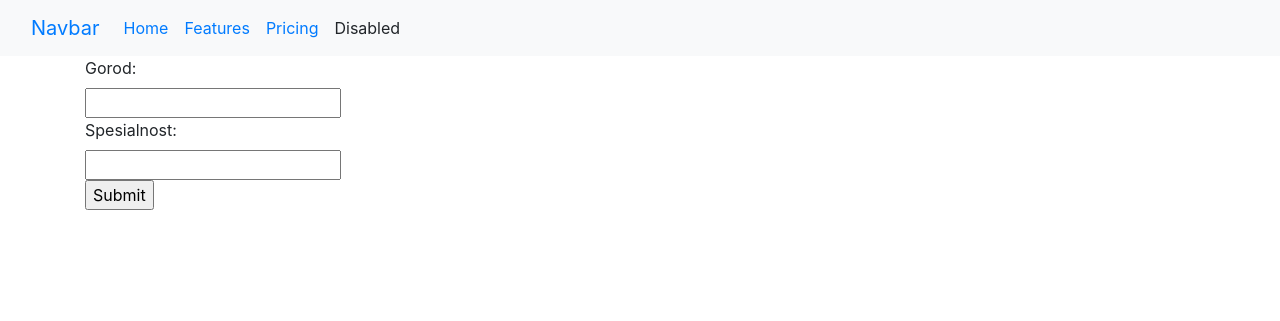
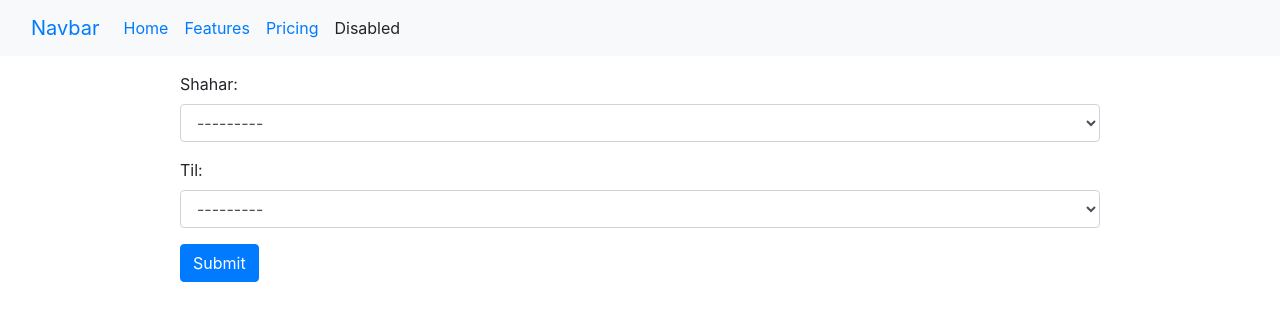
Before and after one commit to satipoff/scraping_service, a Django app: page / in a window 1280 px wide. Shown: the top 321 px of the page. Run offline with Django 4.2, Linux system fonts and the light colour scheme; tables that the repository leaves empty hold one stand-in row (values such as "Sample post").

Commit message:
[INFO]: (021/005) Modified 🚀

```diff
--- a/src/scraping/forms.py
+++ b/src/scraping/forms.py
@@ -1,8 +1,23 @@
 from django import forms
 
-from src.scraping.models import City, Language
+from .models import City, Language
 
 
 class FindForm(forms.Form):
-    city = forms.ModelChoiceField(queryset=City.objects.all())
-    language = forms.ModelChoiceField(queryset=Language.objects.all())
+
+    city = forms.ModelChoiceField(
+        queryset=City.objects.all(),
+        to_field_name="slug",
+        required=False,
+        widget=forms.Select(attrs={"class": "form-control"}),
+        label='Shahar',
+    )
+
+    language = forms.ModelChoiceField(
+        queryset=Language.objects.all(),
+        to_field_name="slug",
+        required=False,
+        widget=forms.Select(attrs={"class": "form-control"}),
+        label='Til',
+
+    )
--- a/src/scraping/templates/scraping/home.html
+++ b/src/scraping/templates/scraping/home.html
@@ -13,12 +13,17 @@
         </div>
 
 {% endfor %}
+<div class="row">
+    <div class="col-md-10 mx-auto my-3">
+        <form method="GET" action="">
+            <div class="form-group">
+                {{ form.as_p }}
+            </div>
+            <button type="submit" class="btn btn-primary">Submit</button>
+<!--            <input type="submit", value="Submit">-->
+        </form>
+    </div>
 
-<form method="GET", action="">
-    <label>Gorod:</label><br>
-    <input type="text" name="city"><br>
-    <label>Spesialnost:</label><br>
-    <input type="text" name="language"><br>
-    <input type="submit", value="Submit">
-</form>
+</div>
+
 {% endblock %}
--- a/src/scraping/views.py
+++ b/src/scraping/views.py
@@ -1,12 +1,13 @@
 import datetime
 from django.shortcuts import render
+
+from .forms import FindForm
 from .models import Vacancy
 
 
 def home_page(request):
-    date = datetime.datetime.now().date()
-    user = 'Akbar'
 
+    form = FindForm()
     city = request.GET.get('city')
     language = request.GET.get('language')
     qs = []
@@ -14,12 +15,12 @@ def home_page(request):
     if city or language:
         _filter = {}
         if city:
-            _filter['city__name'] = city
+            _filter['city__slug'] = city
         if language:
-            _filter['language__name'] = language
+            _filter['language__slug'] = language
 
         qs = Vacancy.objects.filter(**_filter)
 
-    _context = {'date': date, 'user': user, 'object_list': qs}
+    _context = {'object_list': qs, 'form': form}
 
     return render(request, 'scraping/home.html', _context)
--- a/src/templates/scraping/base.html
+++ b/src/templates/scraping/base.html
@@ -8,8 +8,7 @@
 
 
     <!-- Bootstrap CSS -->
-    <link rel="stylesheet" href="https://cdn.jsdelivr.net/npm/bootstrap@4.3.1/dist/css/bootstrap.min.css" integrity="sha384-ggOyR0iXCbMQv3Xipma34MD+dH/1fQ784/j6cY/iJTQUOhcWr7x9JvoRxT2MZw1T" crossorigin="anonymous">
-    <title>{% block title %}Mening End Zo'r Saytim{% endblock %}</title>
+    <link rel="stylesheet" href="https://cdn.jsdelivr.net/npm/bootstrap@4.1.3/dist/css/bootstrap.min.css" integrity="sha384-MCw98/SFnGE8fJT3GXwEOngsV7Zt27NXFoaoApmYm81iuXoPkFOJwJ8ERdknLPMO" crossorigin="anonymous">    <title>{% block title %}Mening End Zo'r Saytim{% endblock %}</title>
   </head>
   <body>
     <nav class="navbar navbar-expand-lg bg-light">
@@ -44,8 +43,8 @@
     <!-- Optional JavaScript -->
     <!-- jQuery first, then Popper.js, then Bootstrap JS -->
     <script src="https://code.jquery.com/jquery-3.3.1.slim.min.js" integrity="sha384-q8i/X+965DzO0rT7abK41JStQIAqVgRVzpbzo5smXKp4YfRvH+8abtTE1Pi6jizo" crossorigin="anonymous"></script>
-    <script src="https://cdn.jsdelivr.net/npm/popper.js@1.14.7/dist/umd/popper.min.js" integrity="sha384-UO2eT0CpHqdSJQ6hJty5KVphtPhzWj9WO1clHTMGa3JDZwrnQq4sF86dIHNDz0W1" crossorigin="anonymous"></script>
-    <script src="https://cdn.jsdelivr.net/npm/bootstrap@4.3.1/dist/js/bootstrap.min.js" integrity="sha384-JjSmVgyd0p3pXB1rRibZUAYoIIy6OrQ6VrjIEaFf/nJGzIxFDsf4x0xIM+B07jRM" crossorigin="anonymous"></script>
-
+    <script src="https://cdn.jsdelivr.net/npm/popper.js@1.14.3/dist/umd/popper.min.js" integrity="sha384-ZMP7rVo3mIykV+2+9J3UJ46jBk0WLaUAdn689aCwoqbBJiSnjAK/l8WvCWPIPm49" crossorigin="anonymous"></script>
+    <script src="https://cdn.jsdelivr.net/npm/bootstrap@4.1.3/dist/js/bootstrap.min.js" integrity="sha384-ChfqqxuZUCnJSK3+MXmPNIyE6ZbWh2IMqE241rYiqJxyMiZ6OW/JmZQ5stwEULTy" crossorigin="anonymous"></script>
+  </body>
   </body>
 </html>
```
